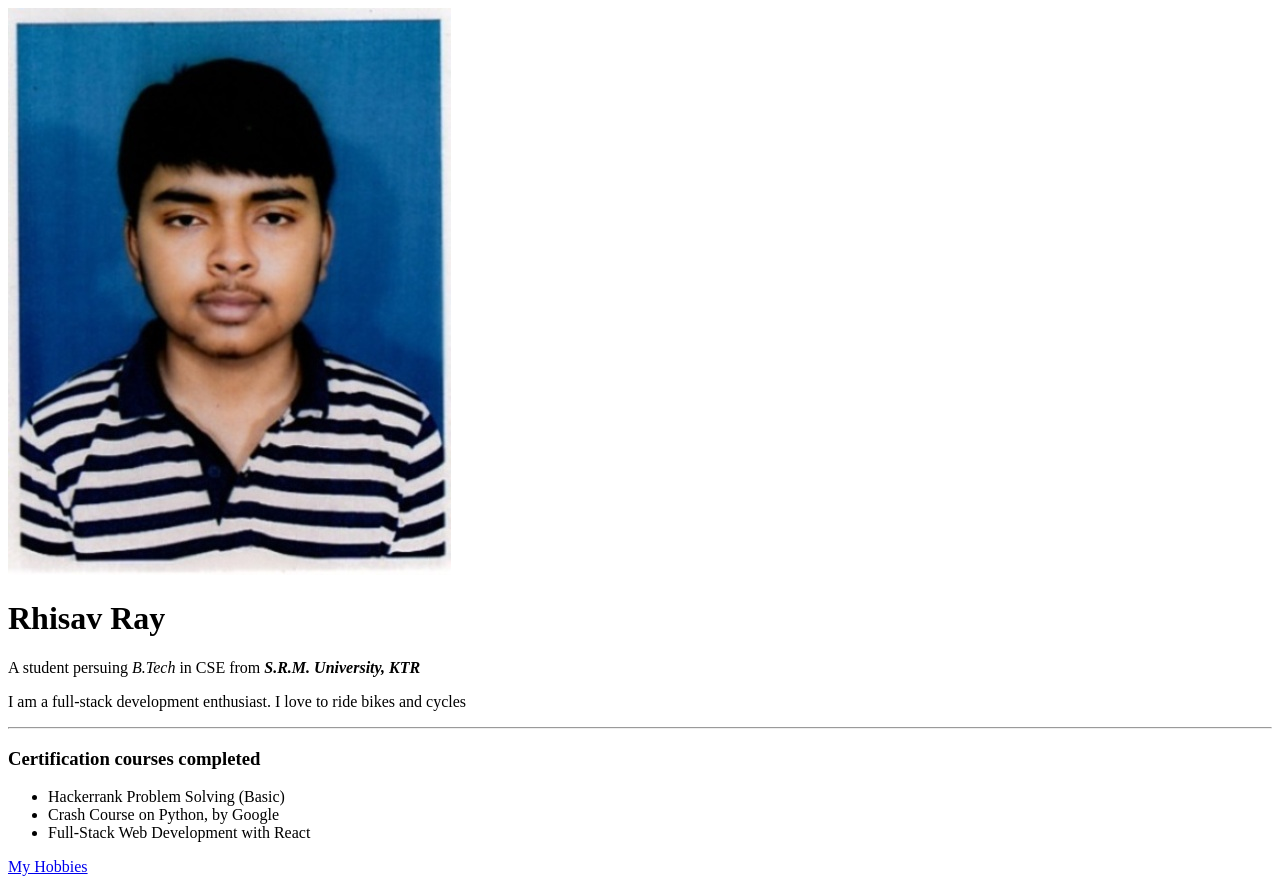
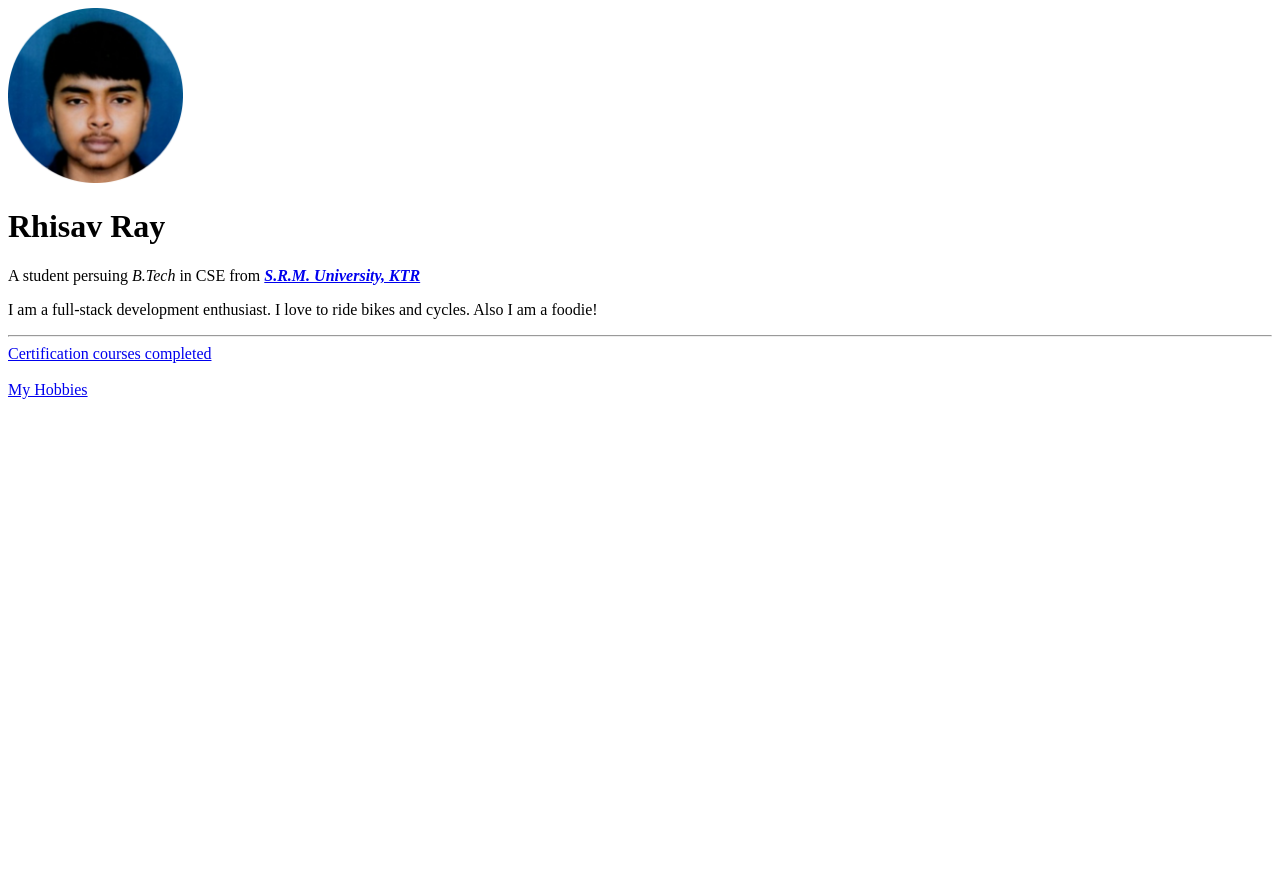
Before and after one commit to RhisavRay/The-Complete-2023-Web-Development-Bootcamp, a plain HTML site: page MyWebsite.html in a window 1280 px wide. After the commit the page ends 800 px from the top, so only its background shows below. Drawn offline with Linux system fonts and the light colour scheme.

Commit message:
Few minute changes

```diff
--- a/MyWebsite.html
+++ b/MyWebsite.html
@@ -7,17 +7,13 @@
         <title>Rhisav's Website</title>
     </head>
     <body>
-        <img src="RHISAV RAY.jpg" alt="Rhisav's Profile picture">
+        <img src="RHISAV RAY-circled.png" alt="Rhisav's Profile picture" width="175" height="175">
         <h1>Rhisav Ray</h1>
-        <p>A student persuing <em>B.Tech</em> in CSE from <em><strong>S.R.M. University, KTR</strong></em></p>
-        <p>I am a full-stack development enthusiast. I love to ride bikes and cycles</p>
+        <p>A student persuing <em>B.Tech</em> in CSE from <em><strong><a href="https://www.srmist.edu.in/">S.R.M. University, KTR</a></strong></em></p>
+        <p>I am a full-stack development enthusiast. I love to ride bikes and cycles. Also I am a foodie!</p>
         <hr>
-        <h3>Certification courses completed</h3>
-        <ul>
-            <li>Hackerrank Problem Solving (Basic)</li>
-            <li>Crash Course on Python, by Google</li>
-            <li>Full-Stack Web Development with React</li>
-        </ul>
+        <a href="MyCertificates.html">Certification courses completed</a>
+        <br><br>
         <a href="MyHobbies.html">My Hobbies</a>
     </body>
 </html>
```
Also changed, not shown: MyCertificates.html (added, +17 -0 lines), RHISAV RAY-circled.png (added), RHISAV RAY.jpg (deleted).
